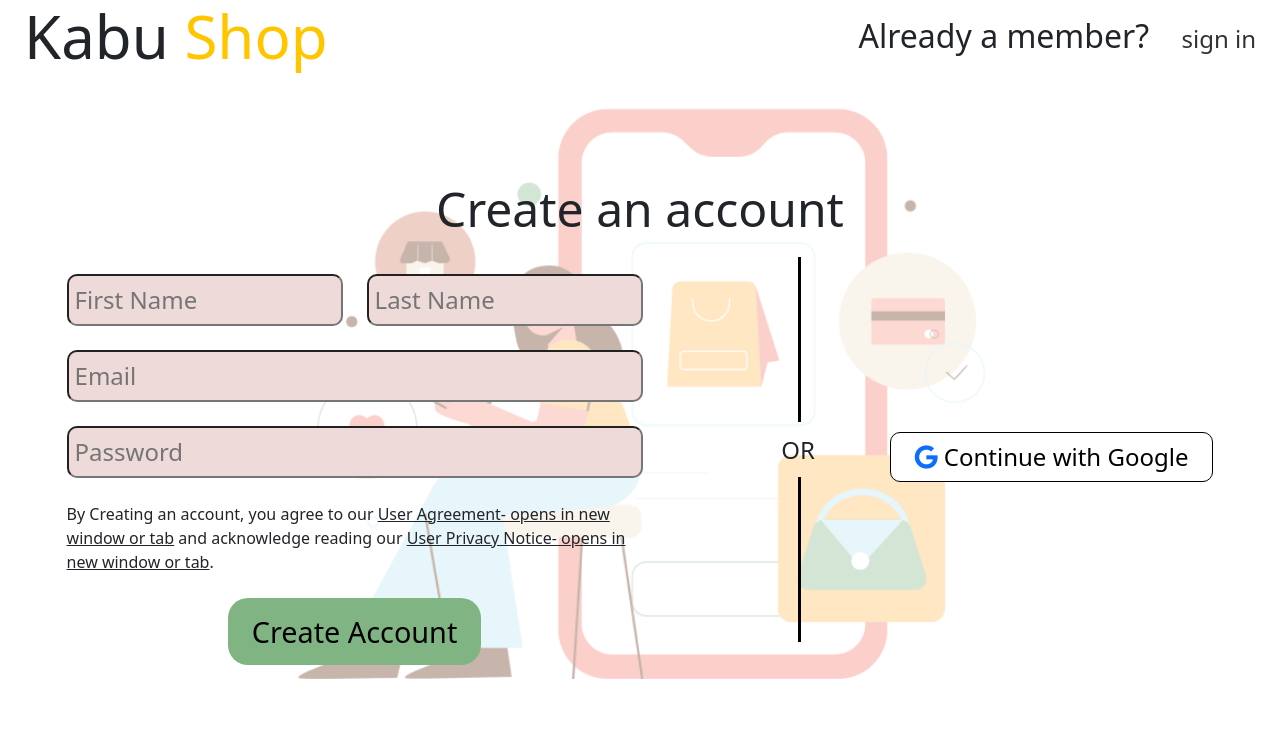
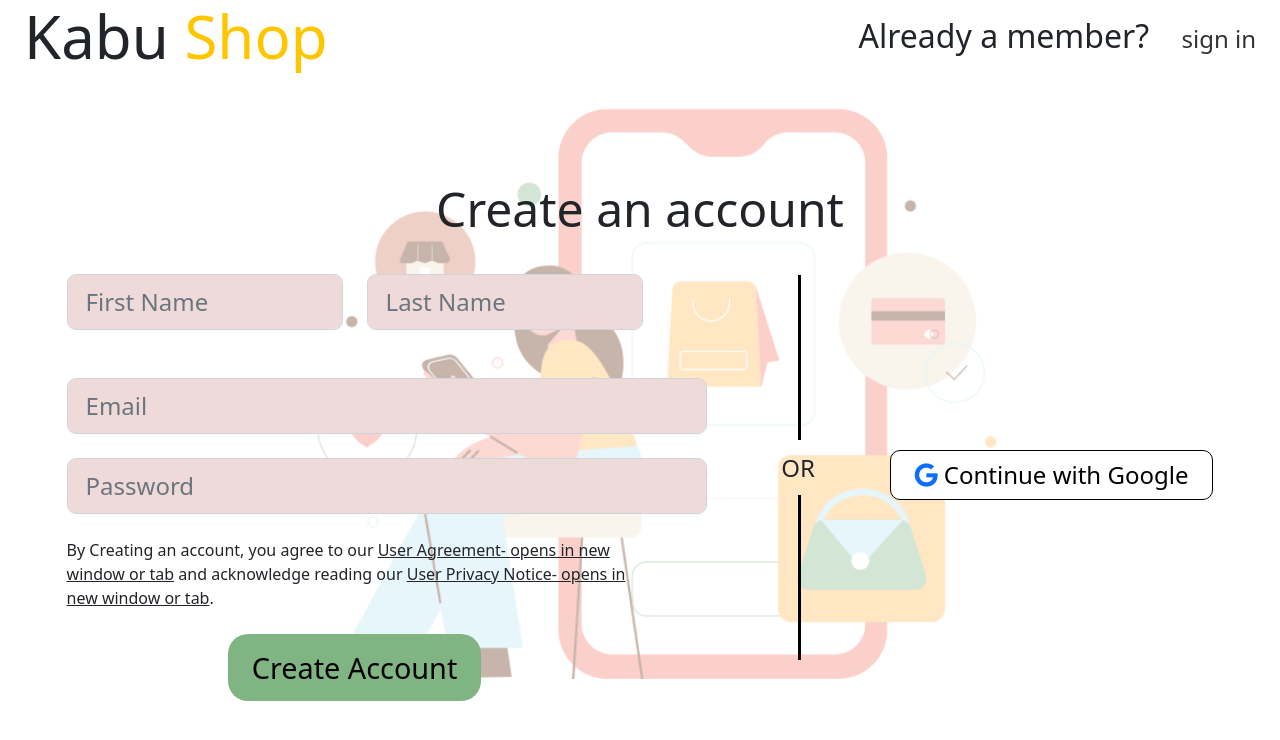
Before and after one commit to DSCKabarak/ComradeMarketPlace, a React (Create React App) app in the folder front-end/: page /login in a window 1280 px wide. Shown: the top 740 px of the page. Built offline with nearby package versions, Linux system fonts and the light colour scheme.

Commit message:
form validation using reactstrap

```diff
--- a/front-end/package.json
+++ b/front-end/package.json
@@ -21,6 +21,7 @@
     "react-router": "^6.8.0",
     "react-router-dom": "^6.8.0",
     "react-scripts": "5.0.1",
+    "reactstrap": "^9.1.5",
     "web-vitals": "^2.1.4"
   },
   "scripts": {
--- a/front-end/src/components/Login/Login.js
+++ b/front-end/src/components/Login/Login.js
@@ -3,6 +3,11 @@ import { useNavigate } from "react-router-dom";
 import bgImage from "../../assets/login-page-bg.png";
 import "./login.css";
 import Modal from 'react-bootstrap/Modal';
+import {
+   Form,
+   FormGroup,
+   Input,
+} from "reactstrap";
 
 const Login = () => {
 
@@ -22,7 +27,24 @@ const Login = () => {
       user_type: "buyer"
    });
 
+
+   const [formErrors, setFormErrors] = useState({
+      first_name: "",
+      last_name: "",
+      email: "",
+      password: ""
+   })
+
+   const [isInputValid, setIsInputValid] = useState({
+      first_name: false,
+      last_name: false,
+      email: false,
+      password: false
+   })
+
    const [show, setShow] = useState(false);
+
+   const [error, setError] = useState("");
 
    const handleClose = () => setShow(false);
    const handleShow = () => setShow(true);
@@ -56,6 +78,7 @@ const Login = () => {
       })
          .then(res => {
             if (!res.ok) {
+               setError("Invalid username/password")
                throw new Error("Error authenticating")
             }
             return res.json()
@@ -71,6 +94,60 @@ const Login = () => {
          })
    }
 
+   function handleOnBlur(e) {
+      if (registerFormData.first_name.length <= 3) {
+         setFormErrors((prevFormErr) => ({
+            ...prevFormErr,
+            [e.target.id]: "First name should be greater than 3 characters"
+         }))
+      }
+      else if (registerFormData.first_name.length >= 10) {
+         setFormErrors((prevFormErr) => ({
+            ...prevFormErr,
+            [e.target.id]: "First name should be less than 10 characters"
+         }))
+      } else {
+         setFormErrors((prevFormErr) => ({
+            ...prevFormErr,
+            [e.target.id]: ""
+         }))
+         setIsInputValid((prevFormErr) => ({
+            ...prevFormErr,
+            [e.target.id]: true
+         }))
+      }
+      if ((/^[A-Z0-9._%+-]+@[A-Z0-9.-]+\.[A-Z]{2,4}$/i.test(registerFormData.email))) {
+         setFormErrors((prevFormErr) => ({
+            ...prevFormErr,
+            email: ""
+         }))
+         setIsInputValid((prevFormErr) => ({
+            ...prevFormErr,
+            email: true
+         }))
+      } else {
+         setFormErrors((prevFormErr) => ({
+            ...prevFormErr,
+            email: "Email should be strong"
+         }))
+      }
+      if (/^(?=.*\d)(?=.*[a-zA-Z])(?!.*\s).{1,15}$/i.test(registerFormData.password)) {
+         setFormErrors((prevFormErr) => ({
+            ...prevFormErr,
+            [e.target.id]: ""
+         }))
+         setIsInputValid((prevFormErr) => ({
+            ...prevFormErr,
+            [e.target.id]: true
+         }))
+      } else {
+         setFormErrors((prevFormErr) => ({
+            ...prevFormErr,
+            [e.target.id]: "Password must be strong"
+         }))
+      }
+   }
+
    function handleOnSubmit(e) {
       e.preventDefault();
 
@@ -81,7 +158,13 @@ const Login = () => {
             'Content-Type': 'application/json'
          }
       })
-         .then(res => res.json())
+         .then(res => {
+            if (!res.ok) {
+               setError("Email is already registered please login")
+               throw new Error("Error registering")
+            }
+            return res.json()
+         })
          .then(data => {
             console.log(data)
          })
@@ -90,6 +173,55 @@ const Login = () => {
 
    return (
       <>
+         {/* <Form>
+        <FormGroup>
+          <Label for="exampleEmail">Input without validation</Label>
+          <Input />
+          <FormFeedback>can't see this</FormFeedback>
+          <FormText>some text.</FormText>
+        </FormGroup>
+        <FormGroup>
+          <Label>Valid input</Label>
+          <Input valid={false} invalid={true} />
+          <FormFeedback valid={false} invalid={true}>looks good</FormFeedback>
+          <FormText>some text.</FormText>
+        </FormGroup>
+        <FormGroup>
+          <Label>Invalid input</Label>
+          <Input invalid />
+          <FormFeedback>invalid input</FormFeedback>
+          <FormText>some text.</FormText>
+        </FormGroup>
+        <FormGroup>
+          <Label>Input without validation</Label>
+          <Input />
+          <FormFeedback tooltip>looks good</FormFeedback>
+          <FormText>some text.</FormText>
+        </FormGroup>
+        <FormGroup>
+          <Label>Valid input</Label>
+          <Input valid={false} />
+          <FormFeedback tooltip>
+            looks good
+          </FormFeedback>
+          <FormText>some text.</FormText>
+        </FormGroup>
+        <FormGroup>
+          <Label>Invalid input</Label>
+          <Input invalid />
+          <FormFeedback tooltip>invalid input</FormFeedback>
+          <FormText>some text.</FormText>
+        </FormGroup>
+      </Form>
+     */}
+         {error &&
+            <div class="alert alert-danger d-flex align-items-center position-absolute w-100 d-flex justify-content-between opacity-40" role="alert">
+               <svg class="bi flex-shrink-0 me-2" width="24" height="24" role="img" aria-label="Danger:"><use xlinkHref="#exclamation-triangle-fill" /></svg>
+               <div>
+                  {error}
+               </div>
+               <button type="button" class="btn-close" onClick={() => window.location.reload()} data-bs-dismiss="alert" aria-label="Close"></button>
+            </div>}
          <Modal show={show} className="modal__backdrop" onHide={handleClose}>
             <Modal.Header className="modal__header" closeButton>
                <Modal.Title>Login</Modal.Title>
@@ -127,19 +259,20 @@ const Login = () => {
                <h1>Kabu <span id="login-page__shop">Shop</span></h1>
                <p><span className="d-none d-md-inline">Already a member? </span> <span id="login-page__sign-in-link" onClick={handleShow} >sign in</span></p>
             </section >
-
-
             <h2 className="center">Create an account</h2>
             <section className="login-page__body">
 
-               <form onSubmit={handleOnSubmit} className="login-page__form">
-                  <div className="login-page__form-names">
-                     <input type="text" name="first_name" id="first_name" placeholder="First Name" value={registerFormData.first_name} onChange={handleOnChange} className="mb-3 mb-md-6 login-page__form-input" />
-                     <input type="text" name="last_name" id="last_name" placeholder="Last Name" value={registerFormData.last_name} onChange={handleOnChange} className="mb-3 mb-md-6 login-page__form-input" />
-                  </div>
-                  <input type="email" name="email" id="email" placeholder="Email" value={registerFormData.email} onChange={handleOnChange} className="mb-3 mb-md-6 login-page__form-input" />
-                  <input type="password" name="password" id="password" placeholder="Password" value={registerFormData.password} onChange={handleOnChange} className="mb-3 mb-md-6 login-page__form-input" />
-
+               <Form onSubmit={handleOnSubmit} className="login-page__form">
+                  <FormGroup className="login-page__form-names w-90">
+                     <Input type="text" name="first_name" id="first_name" placeholder="First Name" value={registerFormData.first_name} onChange={handleOnChange} onBlur={handleOnBlur} className="mb-3 mb-md-6 login-page__form-input" valid={isInputValid.first_name} invalid={formErrors.first_name ? true : false} />
+                     <Input type="text" name="last_name" id="last_name" placeholder="Last Name" value={registerFormData.last_name} onChange={handleOnChange} onBlur={handleOnBlur} className="mb-3 mb-md-6 d-block login-page__form-input" valid={isInputValid.last_name} invalid={formErrors.last_name ? true : false} />
+                  </FormGroup>
+                  <FormGroup>
+                     <Input type="email" name="email" id="email" placeholder="Email" value={registerFormData.email} onChange={handleOnChange} className="mb-3 mb-md-6 login-page__form-input" onBlur={handleOnBlur} valid={isInputValid.email} invalid={formErrors.email ? true : false} />
+                  </FormGroup>
+                  <FormGroup>
+                     <Input type="password" name="password" id="password" placeholder="Password" value={registerFormData.password} onChange={handleOnChange} onBlur={handleOnBlur} valid={isInputValid.password} invalid={formErrors.password ? true : false} className="mb-3 mb-md-6 login-page__form-input" />
+                  </FormGroup>
                   <p className="d-none d-md-block login-page__policy">
                      By Creating an account, you agree to our <span className="login-page__user-agreement">User Agreement- opens in new window
                         or tab</span> and acknowledge reading our <span className="login-page__user-agreement">User Privacy Notice- opens in new window or tab</span>.
@@ -150,7 +283,7 @@ const Login = () => {
                   <div className="login-page__btn-div">
                      <button className="login-page__button">Create Account</button>
                   </div>
-               </form>
+               </Form>
                <div className="or">
                   <span className="login-page__or">or</span>
                </div>
--- a/front-end/src/components/Login/login.css
+++ b/front-end/src/components/Login/login.css
@@ -67,7 +67,7 @@ Login Component Styles .login-page {
 .login-page__form-input {
 	display: block;
 	width: 90%;
-	background-color: #efdada;
+	background-color: #efdada!important;
 	padding: 0.25rem;
 	border-radius: 10px;
 }
```
Also changed, not shown: 1 other file (tests, documents, lock files or other folders).
